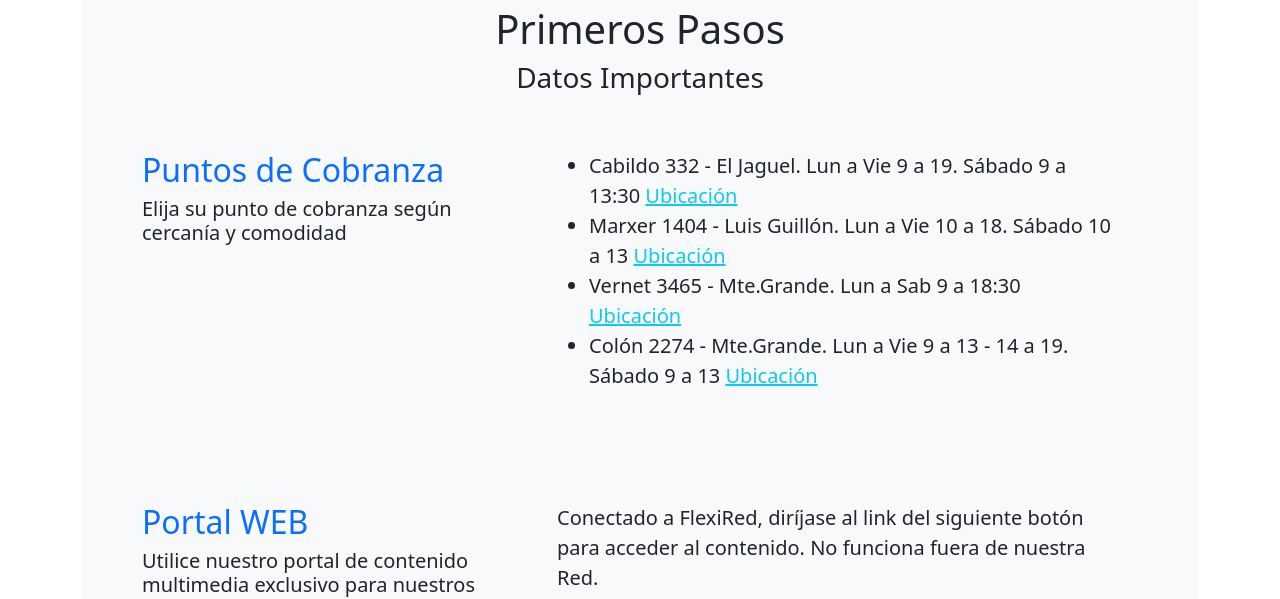
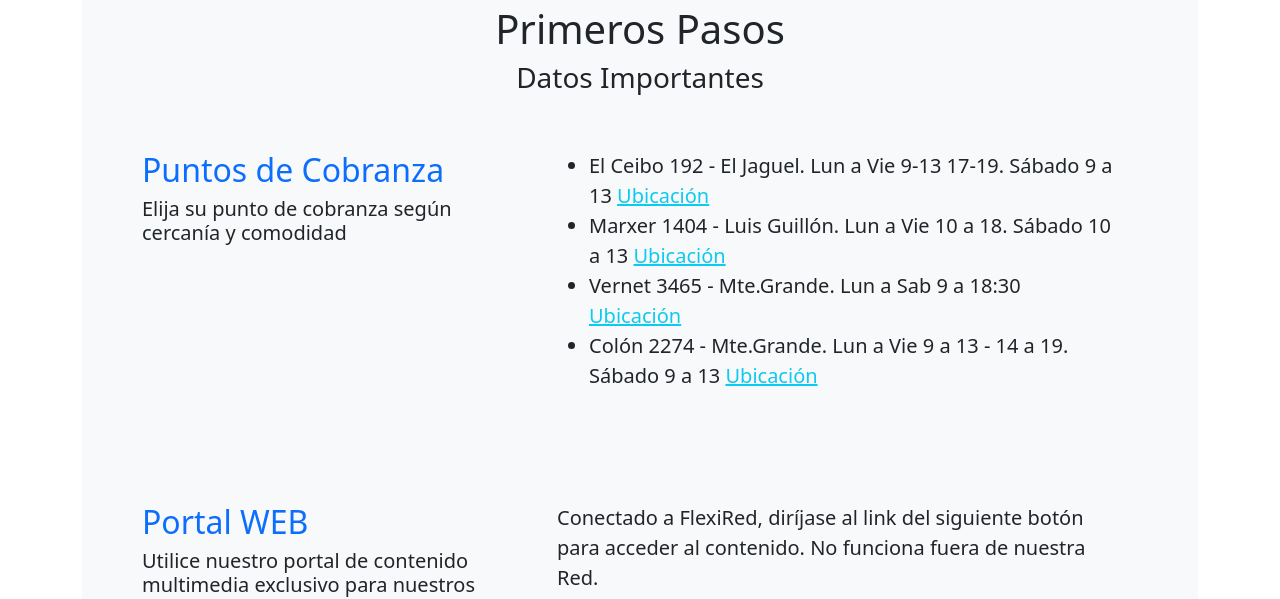
Before and after one commit to dodo220685/flexiPrimerosPasos, a plain HTML site: page index.html in a window 1280 px wide. Shown: the part 220-819 px from the top of the page. Drawn offline with nearby package versions, Linux system fonts and the light colour scheme.

Commit message:
modificacion textos

```diff
--- a/index.html
+++ b/index.html
@@ -43,7 +43,7 @@
 <div class="col-sm-7">
 
     <ul class="lead">
-        <li>Cabildo 332 - El Jaguel. Lun a Vie 9 a 19. Sábado 9 a 13:30 <a href="https://goo.gl/maps/QrpViy14s6X14tzNA" class="link-info">Ubicación</a></li>
+        <li>El Ceibo 192 - El Jaguel. Lun a Vie 9-13 17-19. Sábado 9 a 13 <a href="https://goo.gl/maps/GRWND2M3WjFApxwr7" class="link-info">Ubicación</a></li>
         <li>Marxer 1404 - Luis Guillón. Lun a Vie 10 a 18. Sábado 10 a 13 <a href="https://goo.gl/maps/fuKtSb7SU3wqYXAKA" class="link-info">Ubicación</a></li>
         <li>Vernet 3465 - Mte.Grande. Lun a Sab 9 a 18:30 <a href="https://goo.gl/maps/nN83BZkEm18fqGY16" class="link-info">Ubicación</a></li>
         <li>Colón 2274 - Mte.Grande. Lun a Vie 9 a 13 - 14 a 19. Sábado 9 a 13 <a href="https://goo.gl/maps/iC1X9bxtURzvkfqz5" class="link-info">Ubicación</a></li>
```
